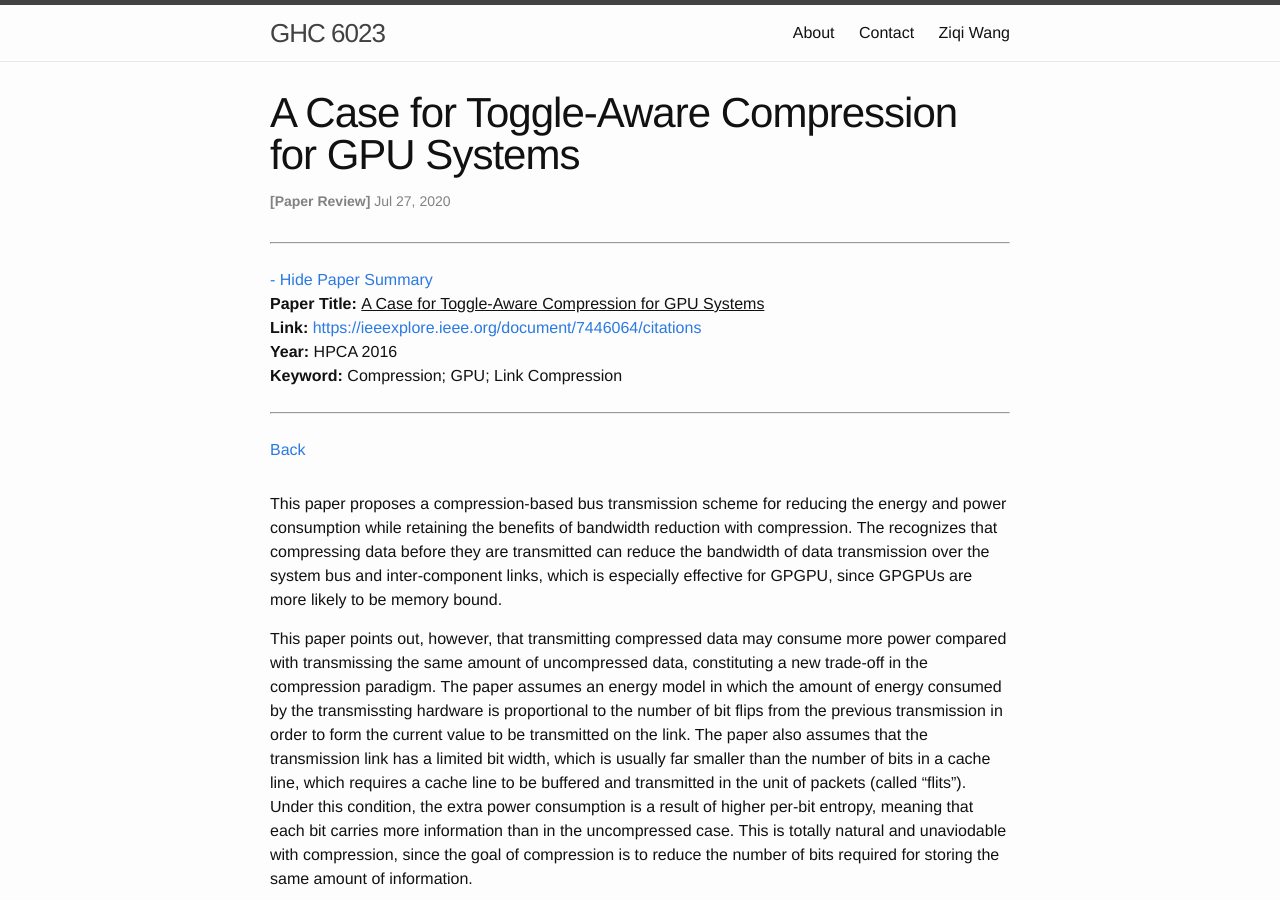
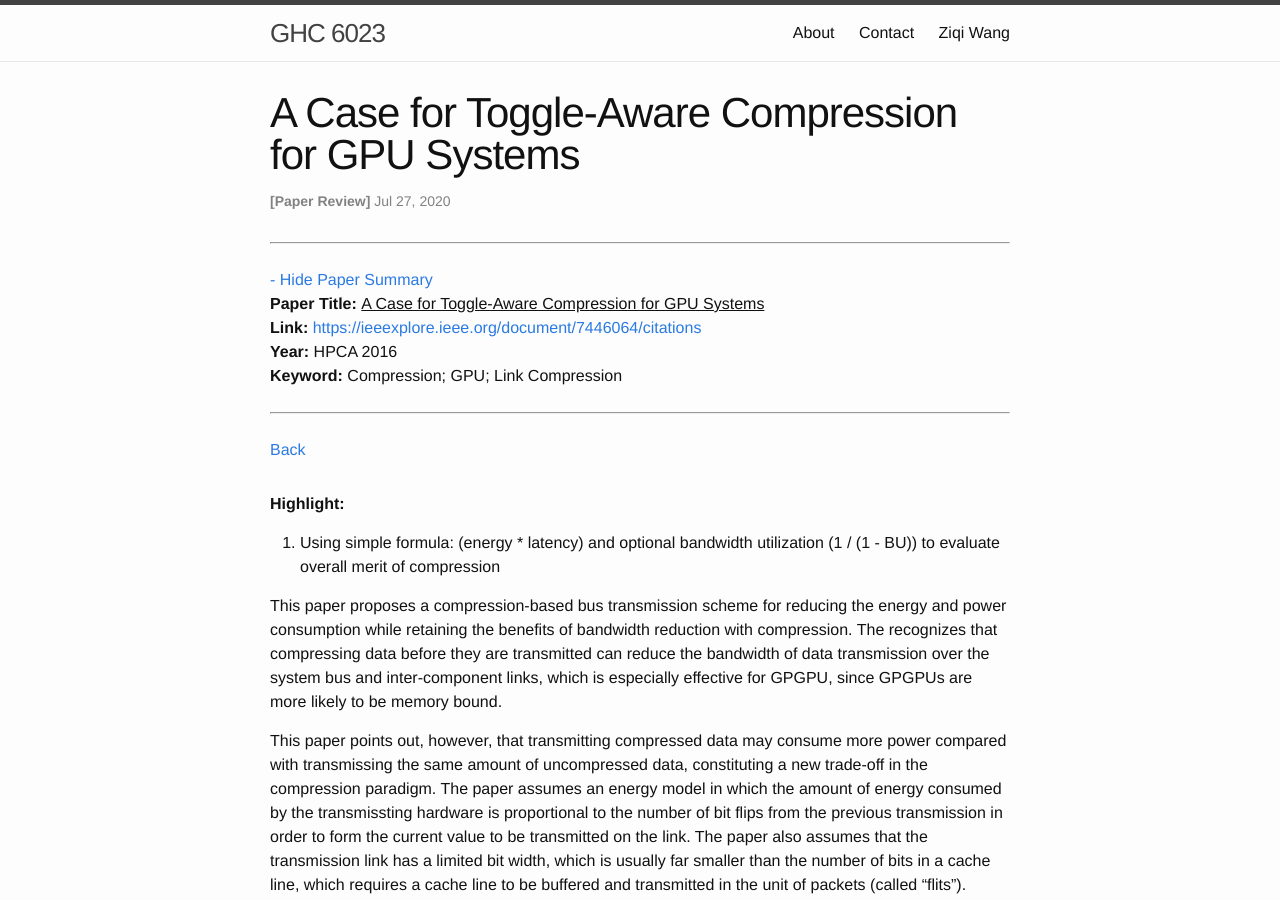
Before and after one commit to wangziqi2013/wangziqi2013.github.io, a Jekyll site: the page built from _posts/2020-07-27-a-case-for-toggle-aware-gpu-compression.markdown, in a window 1280 px wide and 900 px high. Built offline with Jekyll 4.4.1, drawn with Linux system fonts in a browser that asks for light colours.

Commit message:
Adding highlight

```diff
--- a/_posts/2020-07-27-a-case-for-toggle-aware-gpu-compression.markdown
+++ b/_posts/2020-07-27-a-case-for-toggle-aware-gpu-compression.markdown
@@ -12,6 +12,13 @@ htm_cd:
 htm_cr:
 version_mgmt:
 ---
+
+**Highlight:**
+
+1. Using simple formula: (energy * latency) and optional bandwidth utilization (1 / (1 - BU)) to evaluate overall merit
+   of compression
+
+
 
 This paper proposes a compression-based bus transmission scheme for reducing the energy and power consumption while
 retaining the benefits of bandwidth reduction with compression. The recognizes that compressing data before they are
```
